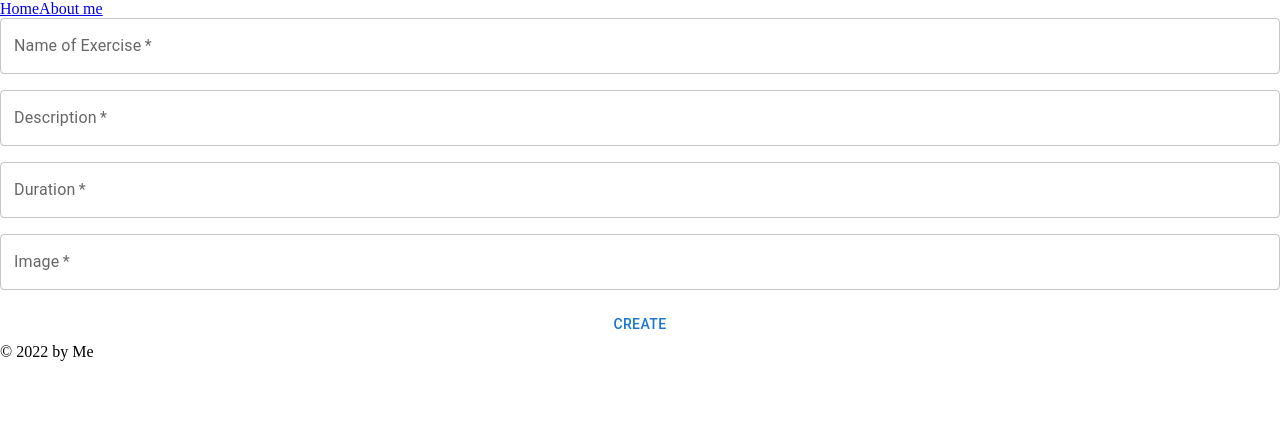
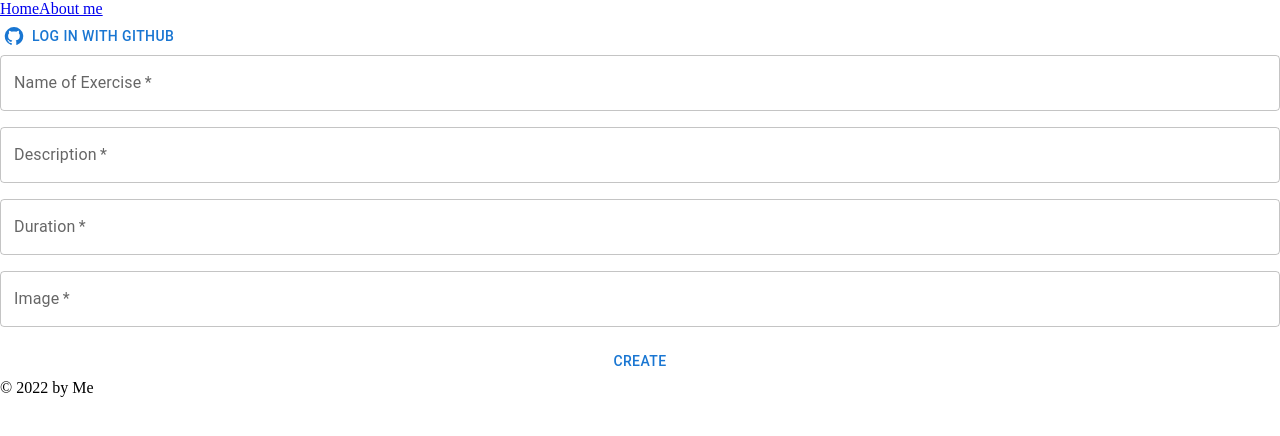
Before and after one commit to Git-Hannah/nf-capstone, a Next.js app: page /admin in a window 1280 px wide. Shown: the top 436 px of the page. Built offline with nearby package versions, Linux system fonts and the light colour scheme; no server answers.

Commit message:
feat(login): add login with github and install next-auth

```diff
--- a/package.json
+++ b/package.json
@@ -31,6 +31,7 @@
     "immer": "^8.0.1",
     "mongoose": "^6.2.2",
     "next": "12.0.8",
+    "next-auth": "^4.2.1",
     "react": "17.0.2",
     "react-dom": "17.0.2",
     "react-markdown": "^8.0.0",
--- a/src/pages/admin/index.jsx
+++ b/src/pages/admin/index.jsx
@@ -4,10 +4,14 @@ import Layout from "../../organisms/layout";
 import TextField from "@mui/material/TextField";
 import Stack from "@mui/material/Stack";
 import Button from "@mui/material/Button";
+import GitHubIcon from "@mui/icons-material/GitHub";
 import { endpoints } from "../../ions/endpoints";
 import axios from "axios";
+import { useSession, signIn, signOut } from "next-auth/react";
 
 const Page = () => {
+	const { data: session } = useSession();
+	console.log(session);
 	const handleSubmit = async event => {
 		event.preventDefault();
 		const formData = new FormData(event.target);
@@ -21,6 +25,29 @@ const Page = () => {
 			<Head>
 				<title key="title">Admin</title>
 			</Head>
+			{session ? (
+				<div>
+					<img src={session.user.image} alt={session.user.name} />
+					<h2>{session.user.name}</h2>
+					<Button
+						onClick={() => {
+							signOut();
+						}}
+					>
+						Log Out
+					</Button>
+				</div>
+			) : (
+				<Button
+					startIcon={<GitHubIcon />}
+					onClick={() => {
+						signIn("github");
+					}}
+				>
+					Log in with GitHub
+				</Button>
+			)}
+
 			<Stack component="form" spacing={2} onSubmit={handleSubmit}>
 				<TextField required name="name" label="Name of Exercise" variant="outlined" />
 				<TextField
```
Also changed, not shown: src/pages/_app.jsx (+5 -2 lines), src/pages/api/auth/[...nextauth].js (added, +13 -0 lines), 1 other file (tests, documents, lock files or other folders).
